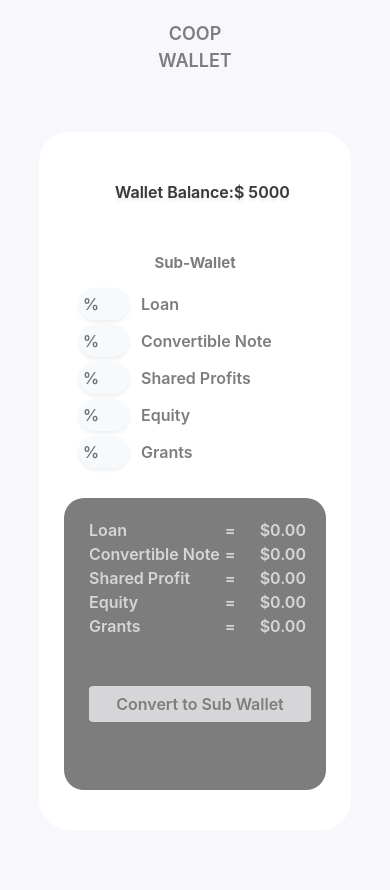
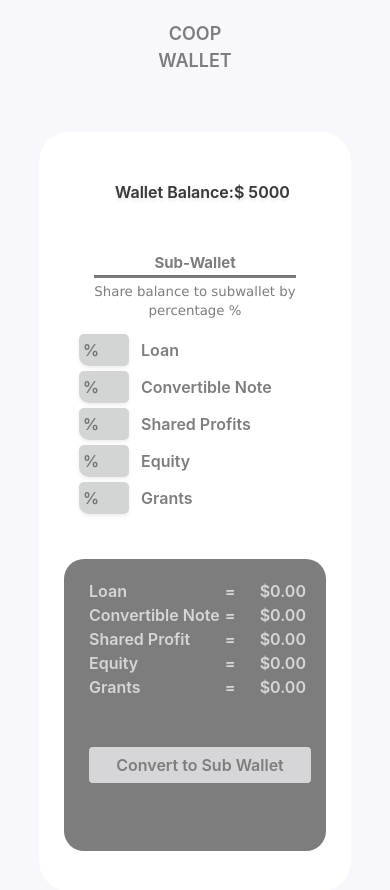
Before and after one commit to kufre-abasi/percentage-calculator, a plain HTML site: page index.html in a window 390 px wide. Drawn offline with nearby package versions, Linux system fonts and the light colour scheme.

Commit message:
final balance functionality added

```diff
--- a/css/style.css
+++ b/css/style.css
@@ -62,7 +62,7 @@ body{
     width: 50px;
     background-color: #26282933;
     color: #7e7d7d;
-    border-radius: 20px;
+    border-radius:5px 5px 5px 10px;
     margin-top: 5px;
     padding: 4px;
     font-weight: 600;
@@ -88,6 +88,18 @@ body{
     border-radius: 20px;
     color: white !important;
     padding: 20px 50px 20px 50px;
+}
+.intro{
+    color: #7e7d7d;
+
+    font-size: smaller;
+    font-family: 'Lucida Sans', 'Lucida Sans Regular', 'Lucida Grande', 'Lucida Sans Unicode', Geneva, Verdana, sans-serif;
+}
+.line{
+    background-color: #7e7d7d;
+    width: 100%;
+    height: 2px;
+    /* margin: 0 auto; */
 }
 
 @media only screen and (max-width: 1024px){
@@ -143,12 +155,6 @@ body{
         .container{
             width: auto !important;
         }
-        #label{
-            /* font-size: small; */
-        }
-        .label{
-            /* font-size: 13px; */
-        }
     }
 
 @media only screen and (width: 768px){
@@ -174,7 +180,7 @@ body{
         text-shadow: 0px 3px 3px rgba(150, 148, 148, 0.178);
     }
     .result-sec{
-        margin-top: 30px;
+        margin-top: 45px;
     }
     .sub-result-sec{
         display: grid;
@@ -186,8 +192,8 @@ body{
     .input-4th,
     .input-5th{
     width: 50px;
-    background-color: #f7fafc;
-    color: rgb(88, 89, 90);
+    background-color: #26282933;
+    color: #7e7d7d;
 }
 
 
--- a/index.html
+++ b/index.html
@@ -18,12 +18,13 @@
                         <div class="row ">
                             <div class="col input-sec ">
                               <div class="row amount-main py-0">
-                                <span class=" px-3 py-2   amount "><span>Wallet Balance:</span><span class="">$ 5000</span></span>
+                                <span class=" px-3 py-2   amount "><span>Wallet Balance:</span><span class="" id="balance">$ 5000</span></span>
                                 <!-- <span class=" px-3 py-0   amount "><span>Balance:</span><span class="">$ 0.00</span></span> -->
                               </div>
                                 <br>
-                                <label class="mt-3 sub-wallet" for="">Sub-Wallet</label>
-
+                                <label class="mt-3 mb-0 sub-wallet" for="">Sub-Wallet</label>
+                                <hr class=" line my-0 mx-0">
+                                <label class="mt-1 intro" for="">Share balance to subwallet by percentage %</label>
                                 <div class="row" id=""><input type="number" name="percentage" step="1" value="" id="loanBill" min="0" max="50" class="mr-2 input-1st border-0 shadow-sm" placeholder="%"><span id="label">Loan </span> </div>
                                 <div class="row" id=""><input type="number" name="" step="1" value="" min="0" max="50" id="convertibleBill" class="mr-2 input-2nd border-0 shadow-sm" placeholder="%"> <span id="label">Convertible Note</span> </div>
                                 <div class="row" id=""><input type="number" name="" step="1" value="" min="0" max="50" id="profitBill" class="mr-2 input-3rd border-0 shadow-sm" placeholder="%">  <span id="label">Shared Profits</span></div>
--- a/js/main.js
+++ b/js/main.js
@@ -59,13 +59,15 @@ function calc() {
         // else{
         //   alert('Grants Percentage is more than 50% reduce it')
         // };
+        var totalAmount = load + con + profit + equity + grant;
+        var finalAmount = amount - totalAmount;
 
       }
       else{
         alert('The sum total of percentage is more than 100%. Make an adjustment')
       };
-
-    document.getElementById("showload").innerHTML = "$" + Number(load).toFixed(2);
+      document.getElementById("balance").innerHTML = "$" + Number(finalAmount).toFixed(2);
+      document.getElementById("showload").innerHTML = "$" + Number(load).toFixed(2);
     document.getElementById("showcon").innerHTML = "$" + Number(con).toFixed(2);
     document.getElementById("showprofit").innerHTML = "$" + Number(profit).toFixed(2);
     document.getElementById("showequity").innerHTML = "$" + Number(equity).toFixed(2);
```
